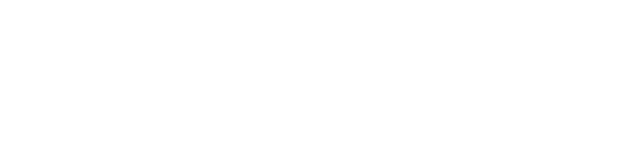
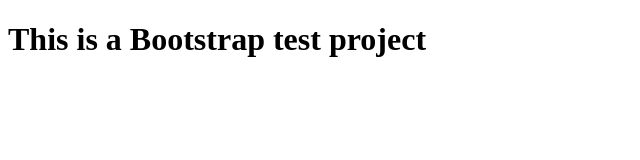
Before and after one commit to id1m1trov/bootstrap_project, a plain HTML site: page index.html in a window 1280 px wide. Shown: the whole page, without its empty margins (0-640 px from the left). Drawn offline with Linux system fonts and the light colour scheme.

Commit message:
adding some changes on readme file

```diff
--- a/index.html
+++ b/index.html
@@ -7,6 +7,6 @@
     <title>Document</title>
 </head>
 <body>
-
+    <h1>This is a Bootstrap test project</h1>
 </body>
 </html>
```
Also changed, not shown: 1 other file.
